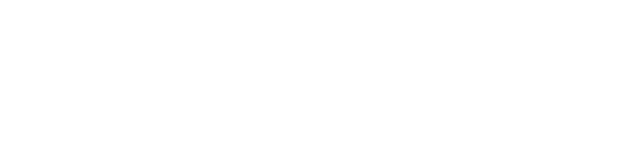
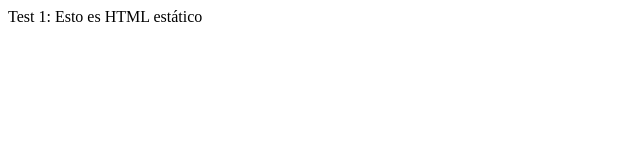
Before and after one commit to kaorumir/kyma02, a website: page dist/index.html in a window 1280 px wide. Shown: the whole page, without its empty margins (0-640 px from the left). Drawn offline with Linux system fonts and the light colour scheme.

Commit message:
Add static test content

```diff
--- a/dist/index.html
+++ b/dist/index.html
@@ -15,5 +15,7 @@
       data-sap-ui-onInit="module:podplugin/Component"
     ></script>
   </head>
-  <body class="sapUiBody" id="content"></body>
+  <body class="sapUiBody" id="content">
+    <div>Test 1: Esto es HTML estático</div>
+  </body>
 </html>
```
